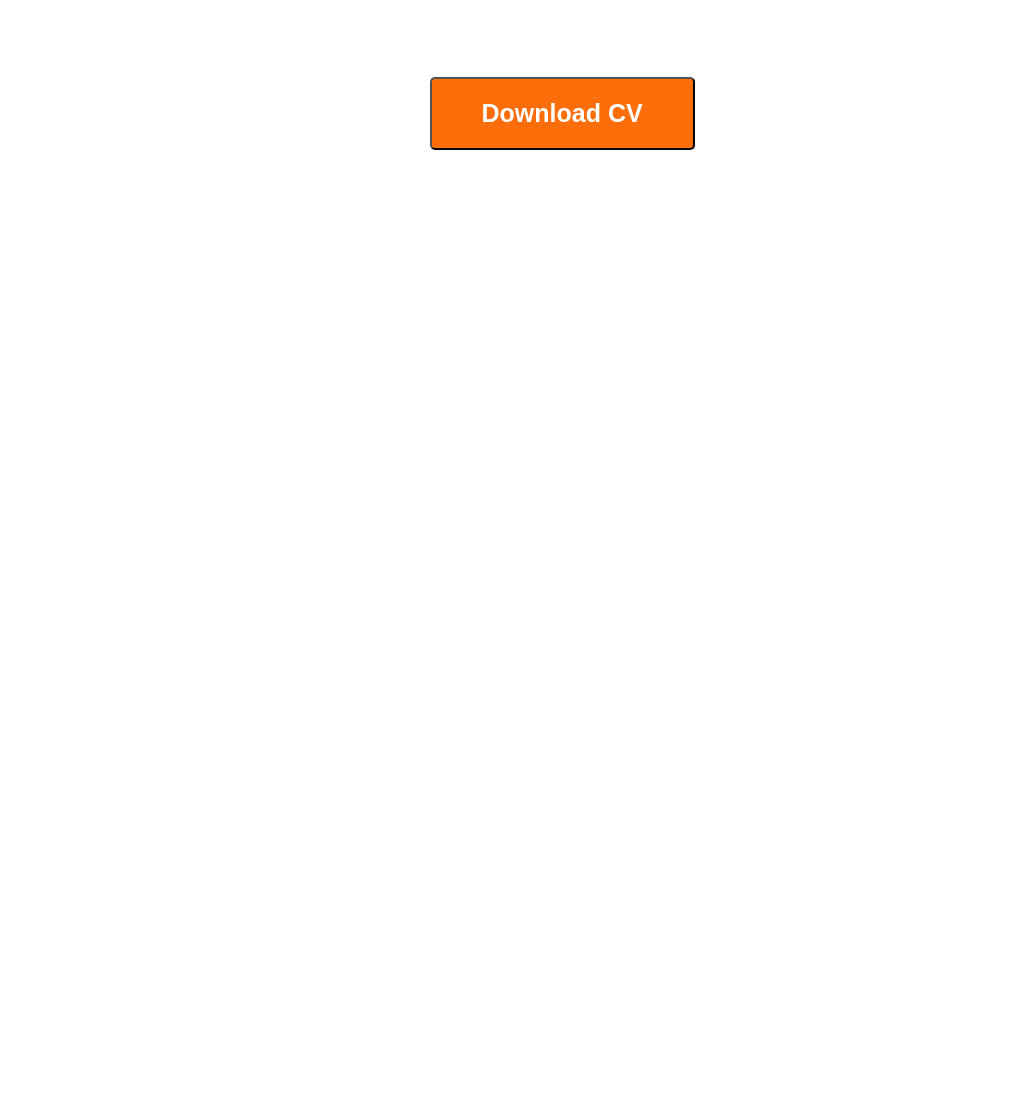
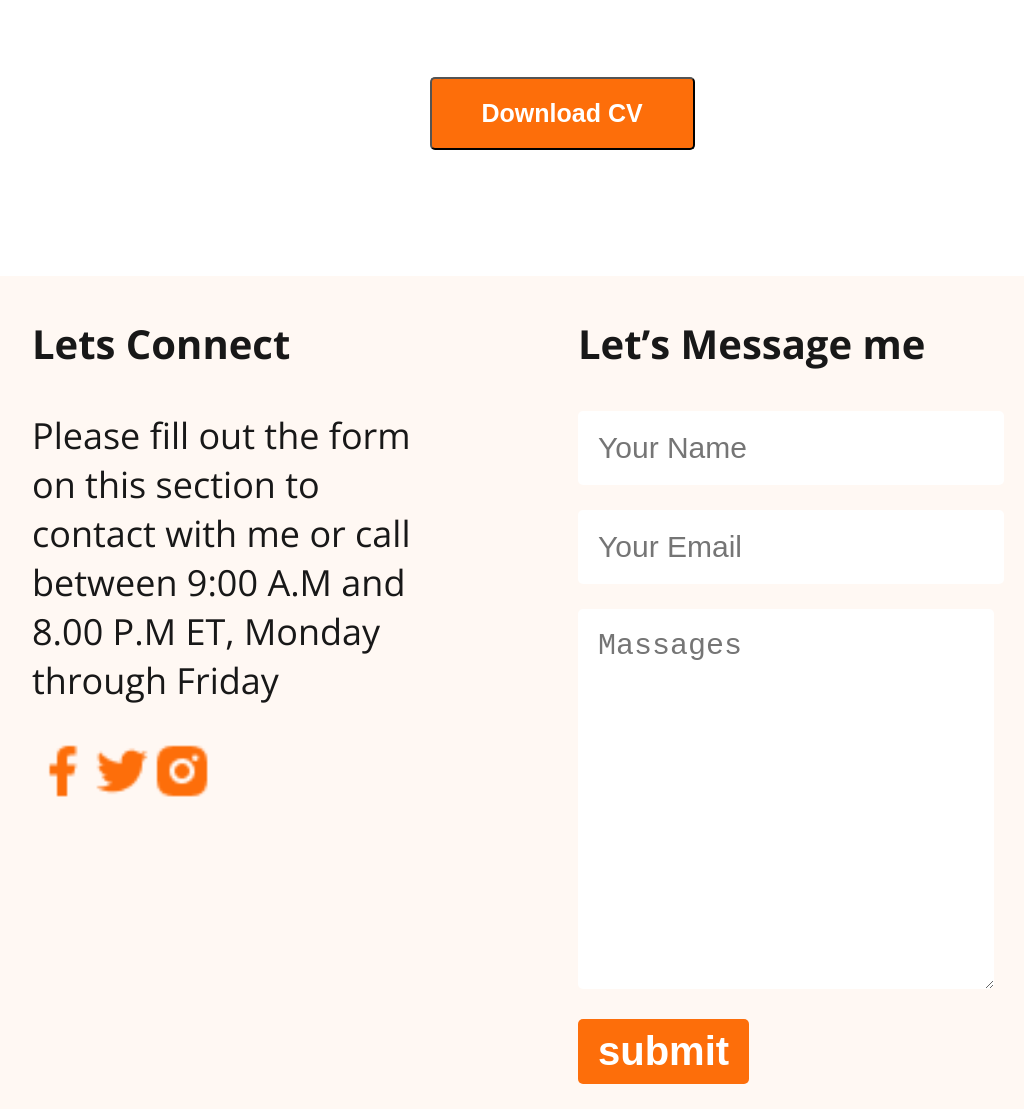
Before and after one commit to baizid20/web-developer-porfolio, a plain HTML site: page index.html in a window 1280 px wide. Shown: the part 5303-6420 px from the top of the page, without its empty margins (122-1146 px from the left). Before the commit the page ends 5579 px from the top, so only its background shows below. Drawn offline with nearby package versions, Linux system fonts and the light colour scheme.

Commit message:
footer complete

```diff
--- a/index.html
+++ b/index.html
@@ -220,5 +220,38 @@
 <div><button class="cv-btn">Download CV</button></div>
   </main>
                    <!-- This is footer -->
+  <footer class="footer">
+ <div class="main-div-footer">
+ <div>
+  <div>
+    <h3 class="footer-head">Lets Connect</h3>
+    <p class="footer-para">Please fill out the form on this section to contact with me or call between
+      9:00 A.M and 8.00 P.M ET, Monday through Friday</p>
+  </div>
+  <div >
+<img class="umg" src="images/icons/facebook.png" alt=""><img class="umg" src="images/icons/twitter.png" alt=""><img class="umg" src="images/icons/insta.png" alt="">
+  </div>
+ </div>
+  <div>
+    <form action="">
+      <h3 class="footer-head" >Let’s Message me</h3>
+    <label for="text">
+      <input type="text"  placeholder="Your Name" name="gg" id="">
+    </label>
+    <label for="email">
+      <input type="email" placeholder="Your Email" name="gg" id="">
+    </label>
+    <label for="">
+     <textarea  placeholder="Massages" name="" id="Massages" cols="20" rows="10"></textarea>
+    </label>
+    <label for="">
+      <input type="submit" class="btn , bakground-color , primary-color , font-color , nav-btn" value="submit">
+    </label>
+
+
+    </form>
+  </div>
+ </div>
+  </footer>
 </body>
 </html>
--- a/style/color.css
+++ b/style/color.css
@@ -260,3 +260,50 @@ nav{
     font-size:25px;
    margin-left: 40%;
 }
+
+.footer{
+
+    background-color:  rgb(255, 248, 243);
+
+}
+
+.umg{
+    width:60px;
+}
+
+.main-div-footer{
+    display: flex;
+    /* margin: 20%; */
+    justify-content: space-evenly;
+}
+
+.footer-head{
+    font-size: 40px;
+}
+.footer-para{
+    font-size: 36px;
+    font-weight: 400;
+    width:400px;
+
+}
+label{
+    display: block;
+    margin-bottom: 15px;
+
+}
+
+input{
+    font-size: 30px;
+    padding:20px;
+    border-radius: 5px;
+    border: none;
+    margin-bottom: 10px;
+}
+
+textarea{
+    font-size: 30px ;
+    padding:20px;
+    border-radius: 5px;
+    border: none;
+    margin-bottom: 10px;
+}
```
